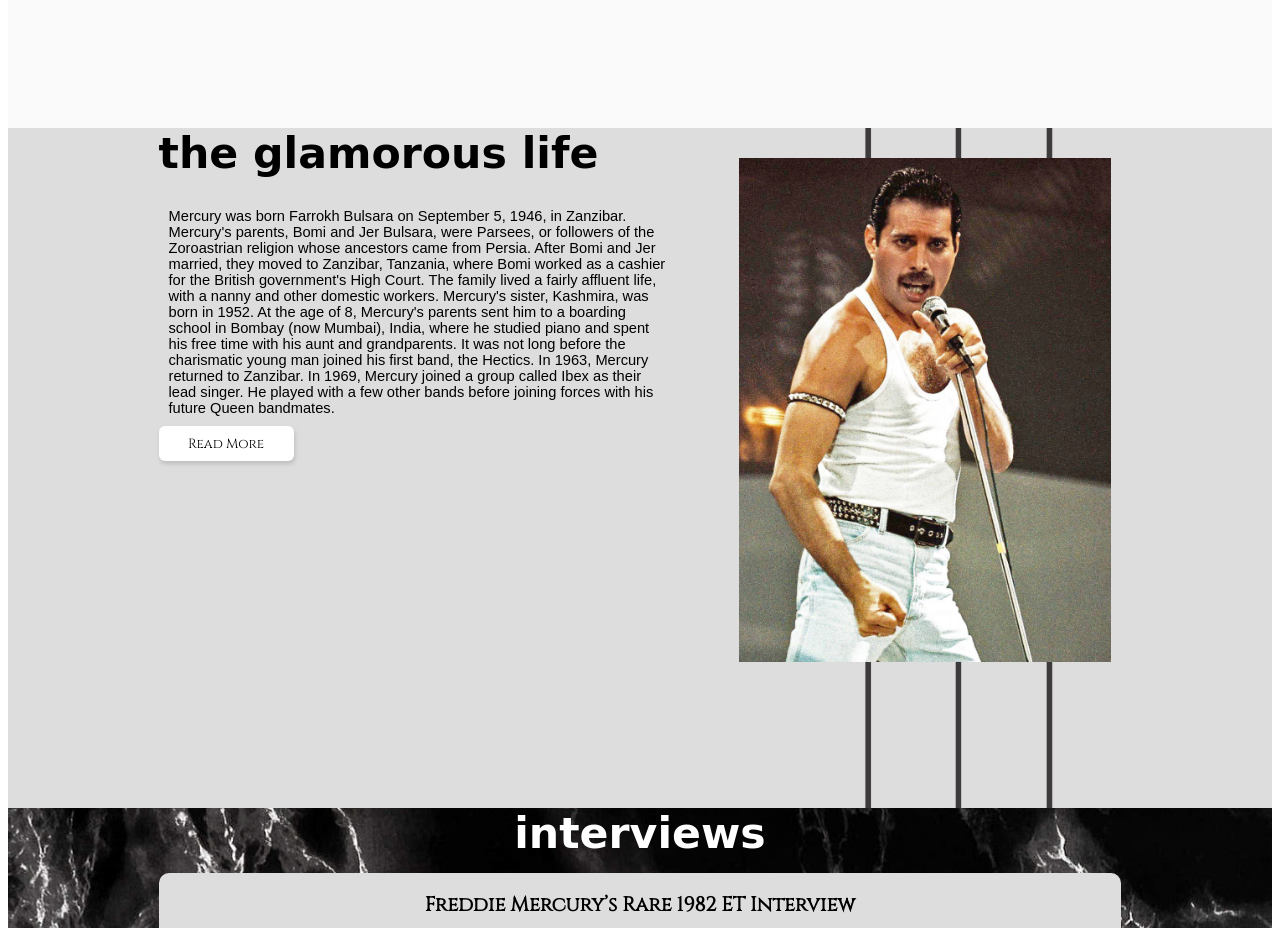
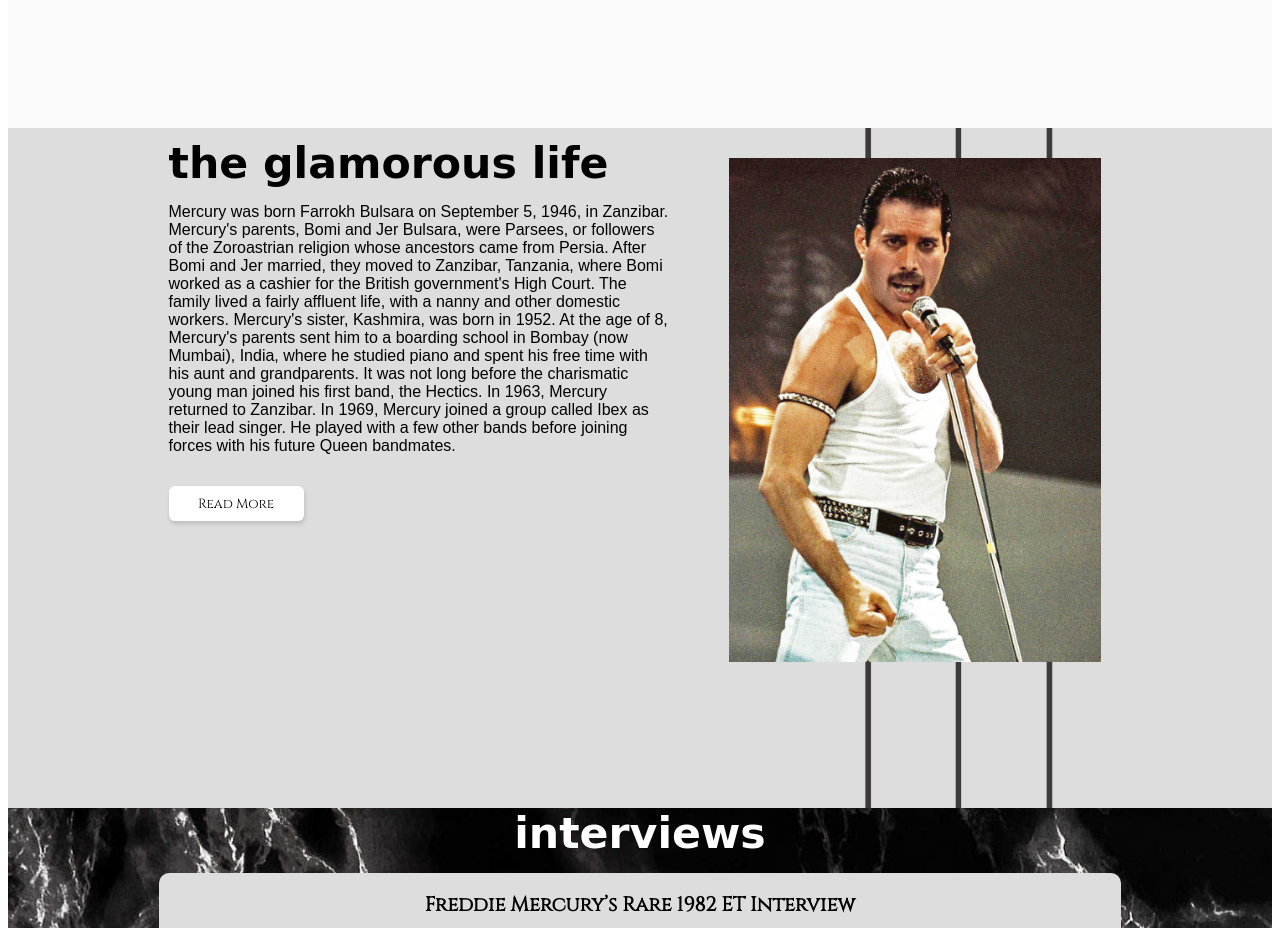
Before and after one commit to jessica-robyn01/biography-project, a plain HTML site: page index.html in a window 1280 px wide. Shown: the part 1360-2288 px from the top of the page. Drawn offline with Linux system fonts and the light colour scheme; grey boxes are pictures that could not be loaded; a web font is replaced by a local one.

Commit message:
css adjust

```diff
--- a/style.css
+++ b/style.css
@@ -134,15 +134,16 @@ container h1 {
 .life h1 {
   font-family: "Cedarville Cursive", cursive;
   font-size: 32pt;
+  margin-top: 10px;
 }
 
 .life p {
   font-family: eurostile, sans-serif;
   font-weight: 400;
-  font-size: 11pt;
+  font-size: 12pt;
   width: 500px;
-  margin: 10px;
-  margin-top: 30px;
+  margin-top: 15px;
+  padding-bottom: 15px;
 }
 
 .life img {
```
